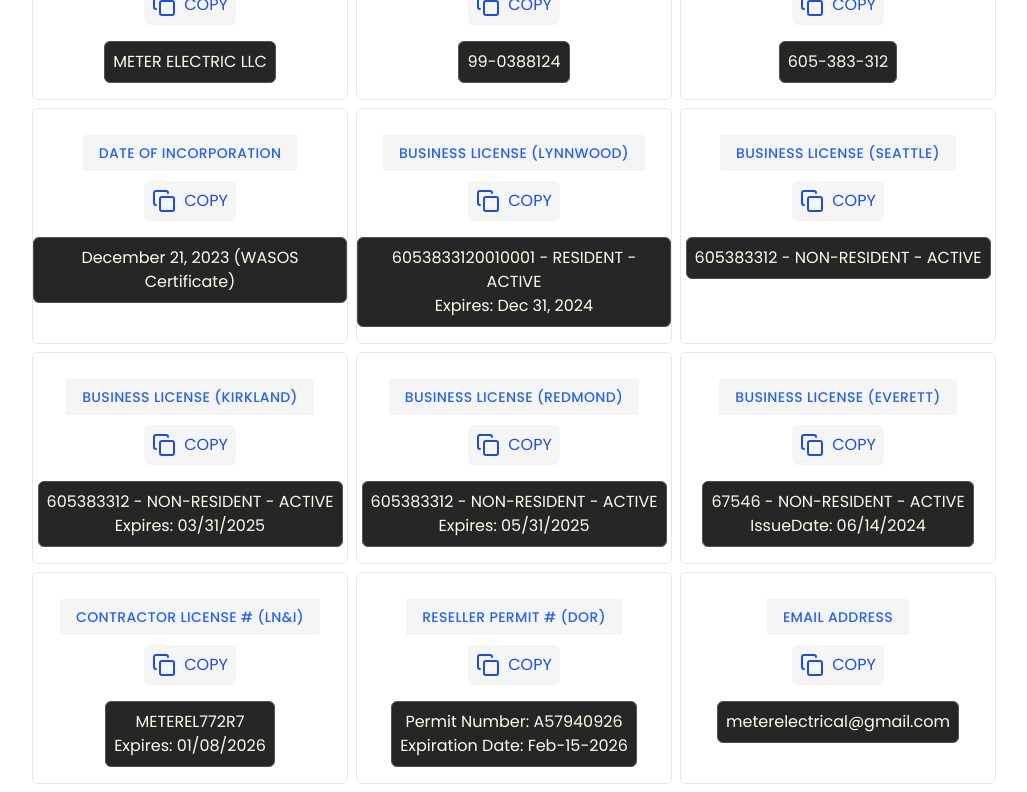
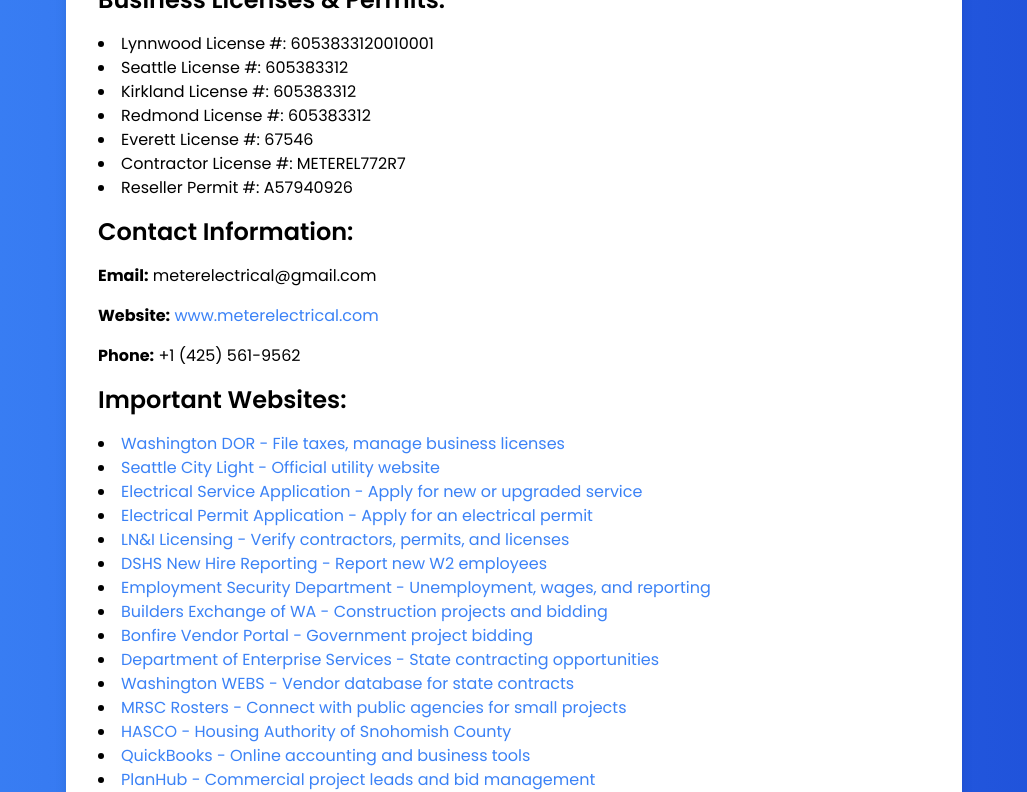
Before and after one commit to vtonu/me-info, a React (Vite) app: page / in a window 1280 px wide. Shown: the part 280-1072 px from the top of the page, without its empty margins (126-1153 px from the left). Built offline with nearby package versions, Linux system fonts and the light colour scheme.

Commit message:
Updated formatting & text

```diff
--- a/src/App.jsx
+++ b/src/App.jsx
@@ -1,11 +1,9 @@
 import FeatureSection from './components/FeatureSection';
-import UsefulWebsite from './components/UsefulWebsites';
 
 const App = () => {
   return (
     <>
       <FeatureSection />
-      <UsefulWebsite />
     </>
   );
 };
--- a/src/components/FeatureSection.jsx
+++ b/src/components/FeatureSection.jsx
@@ -1,51 +1,126 @@
-import React, { useState } from 'react';
-import { features } from '../constants';
+import React from 'react';
 
 const FeatureSection = () => {
-  const [clickedStatus, setClickedStatus] = useState({});
-
-  const copyText = (text) => {
-    navigator.clipboard.writeText(text).then(
-      () => console.log('Copied to clipboard successfully!'),
-      (err) => console.error('Failed to copy to clipboard', err),
-    );
-  };
-
-  const handleClick = (index, textToCopy) => {
-    setClickedStatus({ ...clickedStatus, [index]: true });
-    copyText(textToCopy);
-
-    setTimeout(() => {
-      setClickedStatus((prevState) => ({ ...prevState, [index]: false }));
-    }, 1500);
-  };
-
   return (
-    <div className="relative mt-10 min-h-[600px]">
-      <h2 className="text-3xl tracking-wide text-center sm:text-5xl lg:text-6xl">
-        METER ELECTRIC
-        <br />
-        <span className="text-transparent bg-gradient-to-r from-blue-500 to-blue-700 bg-clip-text">
-          BUSINESS INFO
-        </span>
-      </h2>
-      <div className="flex flex-wrap justify-center gap-2 pt-8 pb-8 pl-2 pr-2">
-        {features.map((feature, index) => (
-          <div key={index} className="w-full border rounded-md sm:w-1/2 lg:w-1/4">
-            <div className="grid gap-4 justify-items-center">
-              <div className="pt-8 hover:cursor-default">{feature.text}</div>
-              <button
-                className={`flex items-center justify-center w-auto h-10 text-blue-700 rounded-md bg-neutral-100 hover:bg-neutral-200 px-2 ${
-                  clickedStatus[index] ? 'bg-neutral-300 border-2 text-blue-600' : ''
-                }`}
-                onClick={() => handleClick(index, feature.copyText)}>
-                {feature.icon}
-                <span className="ml-2">{clickedStatus[index] ? 'Copied!' : 'COPY'}</span>
-              </button>
-              <div className="pb-2 mb-2 text-md text-amber-50">{feature.description}</div>
-            </div>
-          </div>
-        ))}
+    <div className="min-h-screen p-10 text-white bg-gradient-to-r from-blue-500 to-blue-700">
+      <div className="max-w-4xl p-8 mx-auto text-black bg-white rounded-lg shadow-lg">
+        <h1 className="mb-8 text-4xl font-bold text-center">METER ELECTRIC LLC</h1>
+        <div className="space-y-4">
+          <p>
+            <strong>EIN #:</strong> 99-0388124
+          </p>
+          <p>
+            <strong>UBI #:</strong> 605-383-312
+          </p>
+          <p>
+            <strong>Incorporation Date:</strong> December 21, 2023 (WASOS Certificate)
+          </p>
+          <h2 className="mt-6 text-2xl font-semibold">Business Licenses & Permits:</h2>
+          <ul className="list-disc list-inside">
+            <li>Lynnwood License #: 6053833120010001</li>
+            <li>Seattle License #: 605383312</li>
+            <li>Kirkland License #: 605383312</li>
+            <li>Redmond License #: 605383312</li>
+            <li>Everett License #: 67546</li>
+            <li>Contractor License #: METEREL772R7</li>
+            <li>Reseller Permit #: A57940926</li>
+          </ul>
+          <h2 className="mt-6 text-2xl font-semibold">Contact Information:</h2>
+          <p>
+            <strong>Email:</strong> meterelectrical@gmail.com
+          </p>
+          <p>
+            <strong>Website:</strong>{' '}
+            <a href="http://www.meterelectrical.com" className="text-blue-500">
+              www.meterelectrical.com
+            </a>
+          </p>
+          <p>
+            <strong>Phone:</strong> +1 (425) 561-9562
+          </p>
+          <h2 className="mt-6 text-2xl font-semibold">Important Websites:</h2>
+          <ul className="list-disc list-inside">
+            <li>
+              <a href="https://dor.wa.gov" className="text-blue-500">
+                Washington DOR - File taxes, manage business licenses
+              </a>
+            </li>
+            <li>
+              <a href="https://seattle.gov/light" className="text-blue-500">
+                Seattle City Light - Official utility website
+              </a>
+            </li>
+            <li>
+              <a
+                href="https://seattle.gov/light/electricservice/application.asp"
+                className="text-blue-500">
+                Electrical Service Application - Apply for new or upgraded service
+              </a>
+            </li>
+            <li>
+              <a
+                href="https://seattle.gov/light/electricservice/permit.asp"
+                className="text-blue-500">
+                Electrical Permit Application - Apply for an electrical permit
+              </a>
+            </li>
+            <li>
+              <a href="https://secure.lni.wa.gov" className="text-blue-500">
+                LN&I Licensing - Verify contractors, permits, and licenses
+              </a>
+            </li>
+            <li>
+              <a href="https://secure.dshs.wa.gov" className="text-blue-500">
+                DSHS New Hire Reporting - Report new W2 employees
+              </a>
+            </li>
+            <li>
+              <a href="https://esd.wa.gov" className="text-blue-500">
+                Employment Security Department - Unemployment, wages, and reporting
+              </a>
+            </li>
+            <li>
+              <a href="https://bxwa.com" className="text-blue-500">
+                Builders Exchange of WA - Construction projects and bidding
+              </a>
+            </li>
+            <li>
+              <a href="https://gobonfire.com" className="text-blue-500">
+                Bonfire Vendor Portal - Government project bidding
+              </a>
+            </li>
+            <li>
+              <a href="https://des.wa.gov" className="text-blue-500">
+                Department of Enterprise Services - State contracting opportunities
+              </a>
+            </li>
+            <li>
+              <a href="https://pr-webs-vendor.des.wa.gov" className="text-blue-500">
+                Washington WEBS - Vendor database for state contracts
+              </a>
+            </li>
+            <li>
+              <a href="https://mrscrosters.org" className="text-blue-500">
+                MRSC Rosters - Connect with public agencies for small projects
+              </a>
+            </li>
+            <li>
+              <a href="https://hasco.org" className="text-blue-500">
+                HASCO - Housing Authority of Snohomish County
+              </a>
+            </li>
+            <li>
+              <a href="https://quickbooks.intuit.com" className="text-blue-500">
+                QuickBooks - Online accounting and business tools
+              </a>
+            </li>
+            <li>
+              <a href="https://planhub.com" className="text-blue-500">
+                PlanHub - Commercial project leads and bid management
+              </a>
+            </li>
+          </ul>
+        </div>
       </div>
     </div>
   );
```
